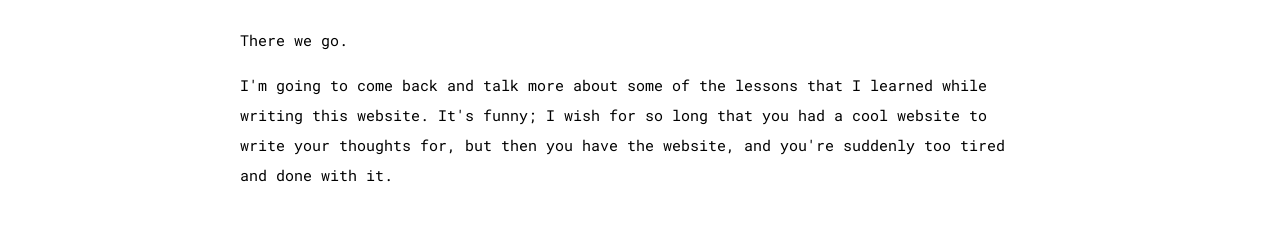
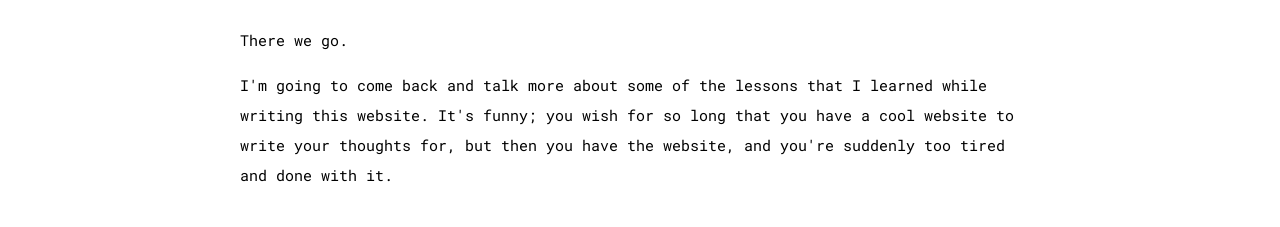
Before and after one commit to miloofcroton/gats, a Gatsby site: page /thoughts/2018-12-31-static-sites in a window 1280 px wide. Shown: the part 2258-2485 px from the top of the page. Built offline with nearby package versions, Linux system fonts and the light colour scheme; Gatsby itself is replaced by a stand-in of ours.

Commit message:
I hope my former english teachers never see this

```diff
--- a/src/pages/thoughts/2018-12-31-static-sites/index.md
+++ b/src/pages/thoughts/2018-12-31-static-sites/index.md
@@ -18,4 +18,4 @@ No, not that Gatsby. This Gatsby.
 
 There we go.
 
-I'm going to come back and talk more about some of the lessons that I learned while writing this website. It's funny; I wish for so long that you had a cool website to write your thoughts for, but then you have the website, and you're suddenly too tired and done with it.
+I'm going to come back and talk more about some of the lessons that I learned while writing this website. It's funny; you wish for so long that you have a cool website to write your thoughts for, but then you have the website, and you're suddenly too tired and done with it.
```
